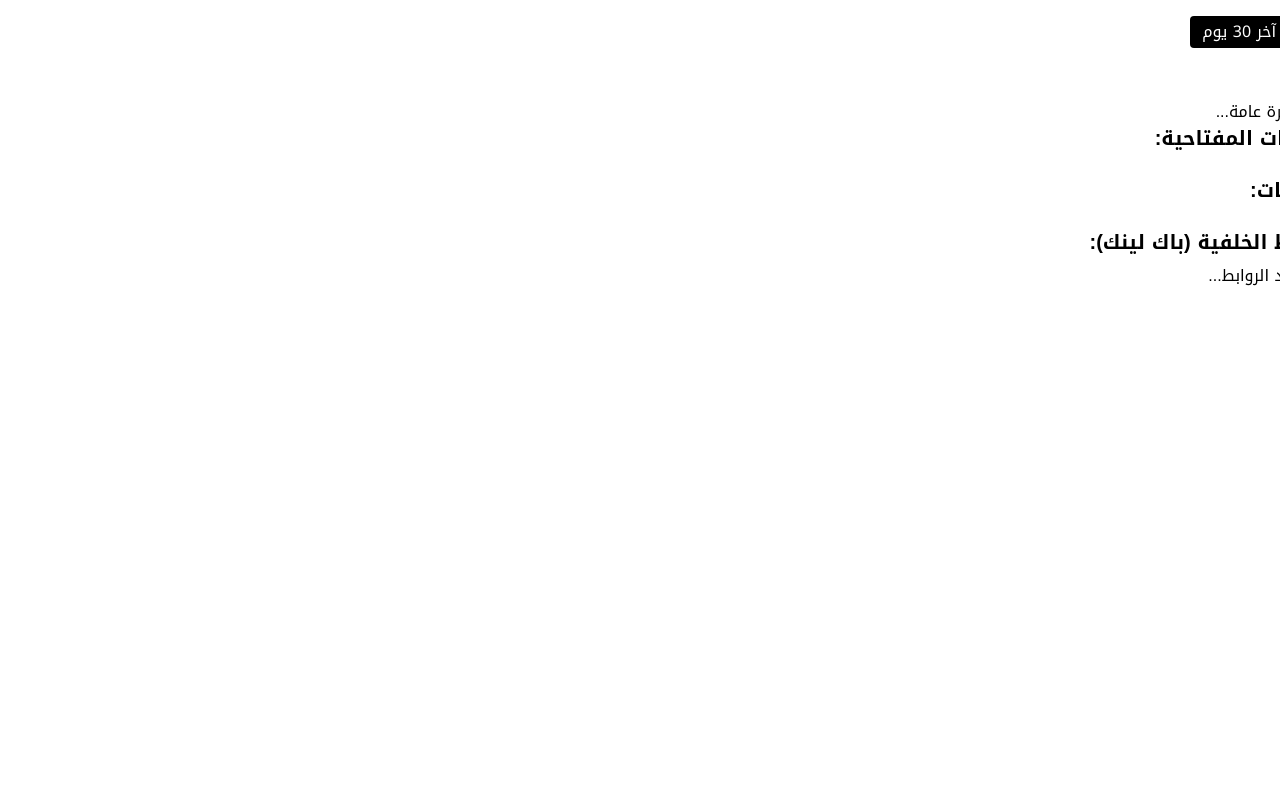
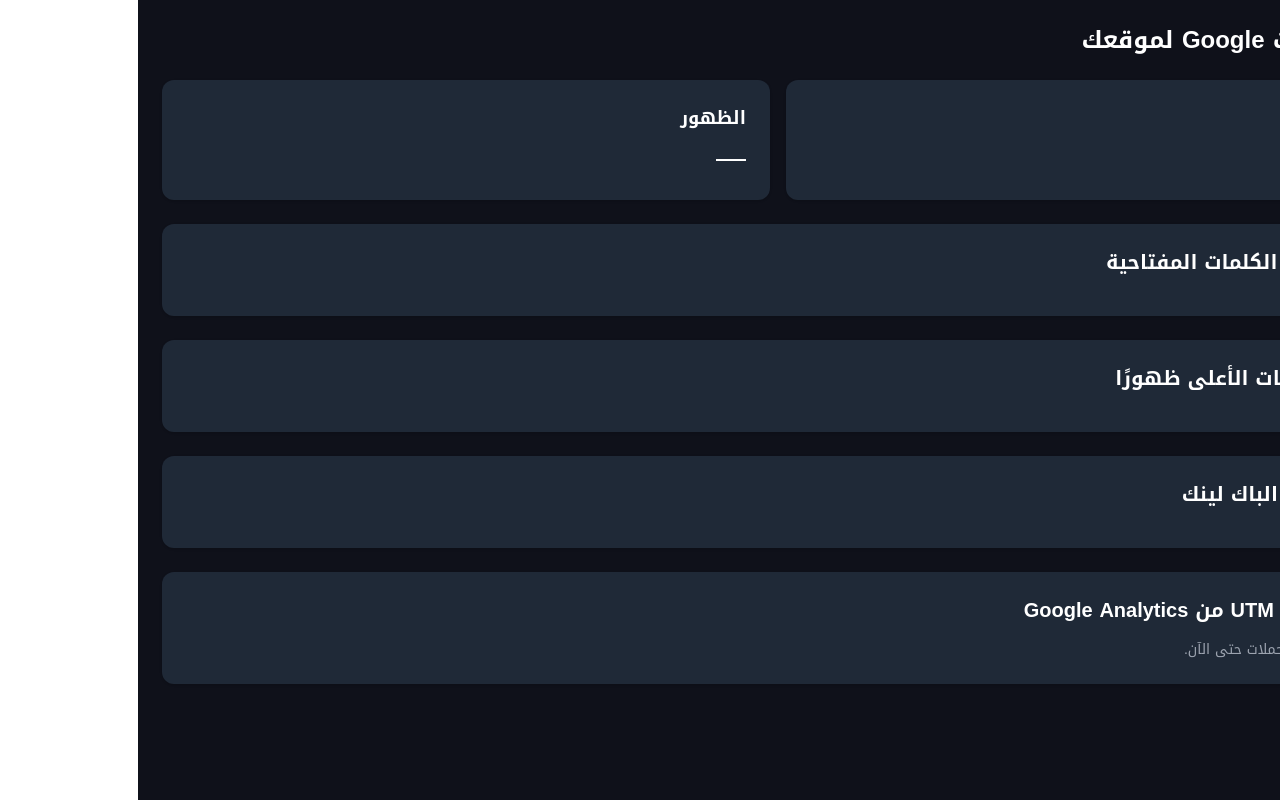
Before and after one commit to alimobarki2030/breevo-frontend, a React (Create React App) app: page /analytics in a window 1280 px wide. Built offline with nearby package versions, Linux system fonts and the light colour scheme.

Commit message:
Update AnalyticsOverview.js

```diff
--- a/src/pages/AnalyticsOverview.js
+++ b/src/pages/AnalyticsOverview.js
@@ -1,86 +1,127 @@
-import { useEffect, useState } from "react";
-import {
-  fetchOverview,
-  fetchTopQueries,
-  fetchTopPages,
-  fetchBacklinks,
-} from "../api/analyticsAPI";
+import React, { useEffect, useState } from "react";
 
-const AnalyticsOverview = () => {
-  const [overview, setOverview] = useState(null);
-  const [queries, setQueries] = useState([]);
-  const [pages, setPages] = useState([]);
-  const [backlinks, setBacklinks] = useState(null);
-  const [days, setDays] = useState(30); // يمكن التبديل بين 7 أو 30
-
-  const token = localStorage.getItem("token");
+export default function AnalyticsOverview() {
+  const [overviewData, setOverviewData] = useState(null);
+  const [topQueries, setTopQueries] = useState([]);
+  const [topPages, setTopPages] = useState([]);
+  const [backlinks, setBacklinks] = useState([]);
+  const [utmCampaigns, setUtmCampaigns] = useState([]);
 
   useEffect(() => {
-    if (!token) return;
+    const token = localStorage.getItem("access_token");
 
-    fetchOverview(token, days).then(setOverview).catch(console.error);
-    fetchTopQueries(token, days).then(setQueries).catch(console.error);
-    fetchTopPages(token, days).then(setPages).catch(console.error);
-    fetchBacklinks(token).then(setBacklinks).catch(console.error);
-  }, [token, days]);
+    const fetchData = async () => {
+      try {
+        const [overviewRes, queriesRes, pagesRes, backlinksRes, ga4Res] = await Promise.all([
+          fetch("http://localhost:8000/analytics/overview", {
+            method: "POST",
+            headers: { Authorization: `Bearer ${token}` }
+          }),
+          fetch("http://localhost:8000/analytics/top-queries", {
+            method: "POST",
+            headers: { Authorization: `Bearer ${token}` }
+          }),
+          fetch("http://localhost:8000/analytics/top-pages", {
+            method: "POST",
+            headers: { Authorization: `Bearer ${token}` }
+          }),
+          fetch("http://localhost:8000/analytics/backlinks", {
+            method: "POST",
+            headers: { Authorization: `Bearer ${token}` }
+          }),
+          fetch("http://localhost:8000/analytics/ga4/utm-summary", {
+            method: "POST",
+            headers: { Authorization: `Bearer ${token}` }
+          })
+        ]);
+
+        const [overviewData, queriesData, pagesData, backlinksData, ga4Data] = await Promise.all([
+          overviewRes.json(),
+          queriesRes.json(),
+          pagesRes.json(),
+          backlinksRes.json(),
+          ga4Res.json()
+        ]);
+
+        setOverviewData(overviewData);
+        setTopQueries(queriesData.top_queries || []);
+        setTopPages(pagesData.top_pages || []);
+        setBacklinks(backlinksData.backlinks || []);
+        setUtmCampaigns(ga4Data.utm_campaigns || []);
+      } catch (error) {
+        console.error("فشل في جلب البيانات:", error);
+      }
+    };
+
+    fetchData();
+  }, []);
 
   return (
-    <div className="p-4">
-      <div className="mb-4 flex gap-2">
-        <button
-          onClick={() => setDays(7)}
-          className={`px-3 py-1 rounded ${days === 7 ? "bg-black text-white" : "bg-gray-200"}`}
-        >
-          آخر 7 أيام
-        </button>
-        <button
-          onClick={() => setDays(30)}
-          className={`px-3 py-1 rounded ${days === 30 ? "bg-black text-white" : "bg-gray-200"}`}
-        >
-          آخر 30 يوم
-        </button>
+    <div className="p-6 space-y-6 text-white bg-[#0f111a] min-h-screen">
+      <h1 className="text-2xl font-bold">📊 تحليلات Google لموقعك</h1>
+
+      {/* نظرة عامة */}
+      <div className="grid grid-cols-2 gap-4">
+        <div className="bg-gray-800 rounded-xl p-6 shadow">
+          <h2 className="text-lg font-semibold mb-2">النقرات</h2>
+          <p className="text-3xl">{overviewData?.clicks ?? "—"}</p>
+        </div>
+        <div className="bg-gray-800 rounded-xl p-6 shadow">
+          <h2 className="text-lg font-semibold mb-2">الظهور</h2>
+          <p className="text-3xl">{overviewData?.impressions ?? "—"}</p>
+        </div>
       </div>
 
-      <h2 className="text-xl font-bold mb-2">نظرة عامة:</h2>
-      {overview ? (
-        <ul className="mb-4 space-y-1">
-          <li>النقرات: {overview.clicks}</li>
-          <li>الظهور: {overview.impressions}</li>
-          <li>CTR: {overview.ctr.toFixed(2)}</li>
-          <li>الترتيب: {overview.position.toFixed(2)}</li>
+      {/* الكلمات المفتاحية */}
+      <div className="bg-gray-800 rounded-xl p-6 shadow">
+        <h2 className="text-xl font-semibold mb-4">🔥 أفضل الكلمات المفتاحية</h2>
+        <ul className="space-y-2 text-sm text-gray-300">
+          {topQueries.map((q, idx) => (
+            <li key={idx} className="border-b border-gray-700 pb-1">
+              <strong>{q.keys.join(" ")}</strong> – نقرات: {q.clicks} – ظهور: {q.impressions}
+            </li>
+          ))}
         </ul>
-      ) : (
-        <p>جاري تحميل نظرة عامة...</p>
-      )}
+      </div>
 
-      <h2 className="text-xl font-bold mb-2">أعلى الكلمات المفتاحية:</h2>
-      {queries.map((q, idx) => (
-        <div key={idx} className="border-b py-2">
-          <div>🔑 {q.keys[0]}</div>
-          <div className="text-sm text-gray-600">
-            نقرات: {q.clicks} | ظهور: {q.impressions} | CTR: {Math.round(q.ctr * 100)}% | ترتيب: {q.position.toFixed(1)}
-          </div>
-        </div>
-      ))}
+      {/* الصفحات الأعلى ظهورًا */}
+      <div className="bg-gray-800 rounded-xl p-6 shadow">
+        <h2 className="text-xl font-semibold mb-4">🌐 الصفحات الأعلى ظهورًا</h2>
+        <ul className="space-y-2 text-sm text-gray-300">
+          {topPages.map((page, idx) => (
+            <li key={idx} className="border-b border-gray-700 pb-1">
+              <span>{page.page}</span> – نقرات: {page.clicks} – ظهور: {page.impressions}
+            </li>
+          ))}
+        </ul>
+      </div>
 
-      <h2 className="text-xl font-bold mt-6 mb-2">أهم الصفحات:</h2>
-      {pages.map((p, idx) => (
-        <div key={idx} className="border-b py-2">
-          <div className="break-all">🔗 {p.page}</div>
-          <div className="text-sm text-gray-600">
-            نقرات: {p.clicks} | ظهور: {p.impressions}
-          </div>
-        </div>
-      ))}
+      {/* الباك لينكات */}
+      <div className="bg-gray-800 rounded-xl p-6 shadow">
+        <h2 className="text-xl font-semibold mb-4">🔗 روابط الباك لينك</h2>
+        <ul className="space-y-1 text-sm text-gray-300">
+          {backlinks.map((link, idx) => (
+            <li key={idx}>{link}</li>
+          ))}
+        </ul>
+      </div>
 
-      <h2 className="text-xl font-bold mt-6 mb-2">عدد الروابط الخلفية (باك لينك):</h2>
-      {backlinks !== null ? (
-        <p className="text-lg">{backlinks.total_backlinks}</p>
-      ) : (
-        <p>جاري تحميل عدد الروابط...</p>
-      )}
+      {/* حملات UTM من GA4 */}
+      <div className="bg-gray-800 rounded-xl p-6 shadow">
+        <h2 className="text-xl font-semibold mb-4">📈 حملات UTM من Google Analytics</h2>
+        {utmCampaigns.length === 0 ? (
+          <p className="text-gray-400 text-sm">لا توجد بيانات حملات حتى الآن.</p>
+        ) : (
+          <ul className="text-sm text-gray-300 space-y-1">
+            {utmCampaigns.map((item, idx) => (
+              <li key={idx} className="flex justify-between border-b border-gray-700 pb-1">
+                <span>🎯 {item.campaign || "—"} ({item.source})</span>
+                <span className="text-[#83dcc9]">الجلسات: {item.sessions}</span>
+              </li>
+            ))}
+          </ul>
+        )}
+      </div>
     </div>
   );
-};
-
-export default AnalyticsOverview;
+}
```
